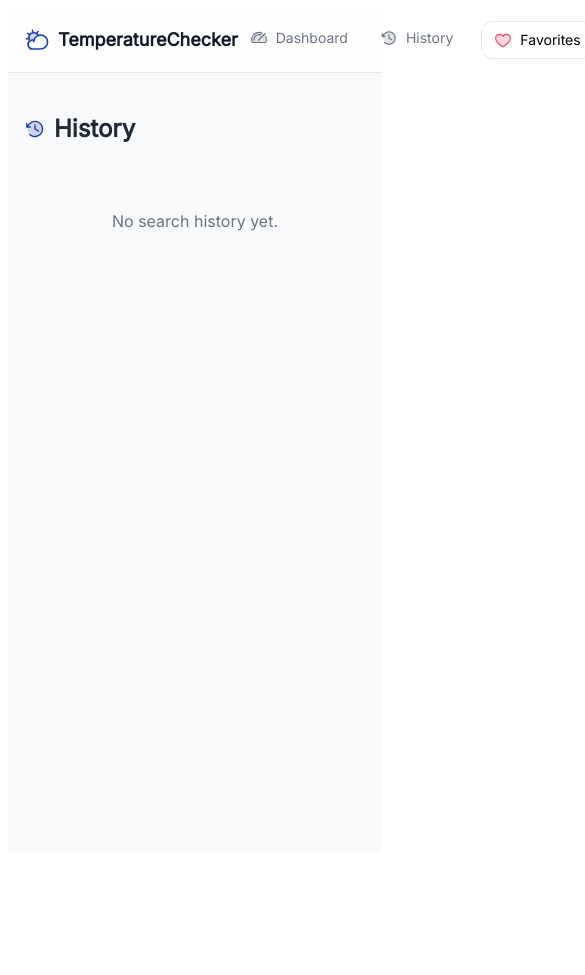
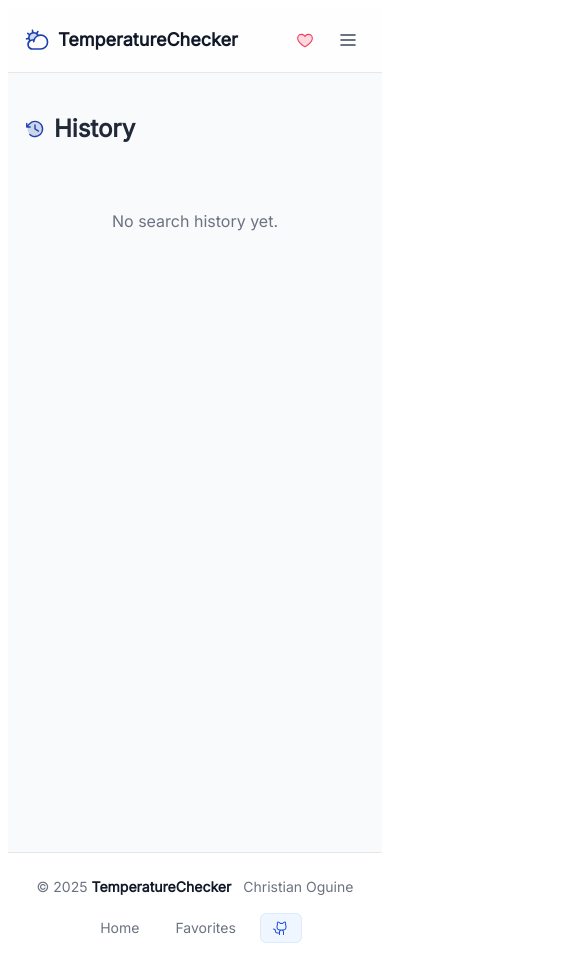
Before and after one commit to christian-oguine/frontend-temperature-app, a Nuxt app: page /history in a window 390 px wide. Shown: the whole page, 585 px wide, since content can reach past the window. Before the commit the page ends 860 px from the top, so only its background shows below. Built offline with nearby package versions, Linux system fonts and the light colour scheme.

Commit message:
refactor: update README with app features and tech stack; enhance AppFooter and AppHeader for better navigation; add mobile menu to AppHeader; include AppFooter in history page

```diff
--- a/app/components/AppFooter.vue
+++ b/app/components/AppFooter.vue
@@ -1,22 +1,39 @@
 <template>
-    <div class="bg-white border-t border-gray-200">
-      <div class="mx-auto max-w-3xl px-4 sm:px-6 lg:px-8 py-6 flex flex-col sm:flex-row items-center justify-between gap-3 text-sm text-textSecondary">
-  <div>&copy; {{ year }} Temperature Checker App</div>
-        <div class="flex items-center gap-4">
-          <NuxtLink to="/" class="hover:underline">Home</NuxtLink>
-          <NuxtLink to="/favorites" class="hover:underline">Favorites</NuxtLink>
-          <a
-            href="https://github.com/christian-oguine"
-            target="_blank"
-            rel="noopener"
-            class="inline-flex items-center gap-2 px-3 py-1 rounded-md bg-blue-50 text-blue-700 border border-blue-100 hover:bg-blue-100"
-          >
-            GitHub
-          </a>
+  <footer class="bg-white border-t border-gray-200">
+    <div class="mx-auto max-w-3xl px-4 sm:px-6 lg:px-8 py-6 flex flex-col sm:flex-row items-center justify-between gap-4 text-sm text-textSecondary">
+      <div class="flex items-center gap-3">
+        <div class="text-sm">
+          &copy; {{ year }} <span class="font-semibold text-textPrimary">TemperatureChecker</span>
         </div>
+        <span class="hidden sm:inline text-textSecondary"> | </span>
+        <a
+          href="https://github.com/christian-oguine"
+          target="_blank"
+          rel="noopener"
+          class="text-textSecondary hover:underline"
+        >
+          Christian Oguine
+        </a>
+      </div>
+
+      <div class="flex items-center gap-3">
+        <NuxtLink to="/" class="px-3 py-1 rounded-md hover:bg-gray-50">Home</NuxtLink>
+        <NuxtLink to="/favorites" class="px-3 py-1 rounded-md hover:bg-gray-50">Favorites</NuxtLink>
+
+        <a
+          href="https://github.com/christian-oguine/frontend-temperature-app"
+          target="_blank"
+          rel="noopener"
+          class="inline-flex items-center gap-2 px-3 py-1.5 rounded-md bg-blue-50 text-blue-700 border border-blue-100 hover:bg-blue-100 focus:outline-none focus:ring-2 focus:ring-blue-100"
+          aria-label="Open GitHub profile"
+          title="View on GitHub"
+        >
+          <Icon name="ph:github-logo" size="16" />
+          <span class="hidden sm:inline">GitHub</span>
+        </a>
       </div>
     </div>
-
+  </footer>
 </template>
 
 <script setup lang="ts">
@@ -24,5 +41,4 @@ const year = new Date().getFullYear()
 </script>
 
 <style scoped>
-
 </style>
--- a/app/components/AppHeader.vue
+++ b/app/components/AppHeader.vue
@@ -1,5 +1,5 @@
 <template>
-  <div class="sticky top-0 z-50 w-full bg-white/80 backdrop-blur border-b border-gray-200">
+  <header class="sticky top-0 z-50 w-full bg-white/80 backdrop-blur border-b border-gray-200">
     <div class="mx-auto max-w-7xl px-4 sm:px-6 lg:px-8">
       <div class="flex h-16 items-center justify-between">
         <!-- Logo -->
@@ -8,13 +8,13 @@
           <span class="font-semibold text-lg text-textPrimary font-inter">TemperatureChecker</span>
         </NuxtLink>
 
-        <!--  Nav -->
-        <nav class="flex items-center gap-2">
+        <!-- Desktop nav -->
+        <nav class="hidden sm:flex items-center gap-2">
           <NuxtLink
             v-for="item in navItems"
             :key="item.label"
             :to="item.to"
-            class="px-3 py-2 rounded-xl text-sm font-medium text-textSecondary hover:text-textPrimary hover:bg-gray-100 transition"
+            class="px-3 py-2 rounded-md text-sm font-medium text-textSecondary hover:text-textPrimary hover:bg-gray-100 transition"
           >
             <span class="inline-flex items-center gap-2">
               <Icon :name="item.icon" size="18" />
@@ -22,14 +22,13 @@
             </span>
           </NuxtLink>
 
-          <!-- Favorites -->
           <NuxtLink
             to="/favorites"
-            class="relative ml-2 inline-flex items-center gap-2 rounded-xl border border-gray-200 px-3 py-2 text-sm font-medium hover:bg-gray-50 transition"
+            class="relative ml-2 inline-flex items-center gap-2 rounded-md border border-gray-200 px-3 py-2 text-sm font-medium hover:bg-gray-50 transition"
             aria-label="Open favorites"
           >
             <Icon name="ph:heart-duotone" size="18" class="text-rose-500" />
-            <span>Favorites</span>
+            <span class="hidden sm:inline">Favorites</span>
             <span
               v-if="favoritesCount"
               class="absolute -right-1.5 -top-1.5 inline-flex h-5 min-w-[1.25rem] items-center justify-center rounded-full bg-rose-500 px-1 text-xs font-bold text-white shadow"
@@ -38,13 +37,65 @@
             </span>
           </NuxtLink>
         </nav>
+
+        <!-- Mobile actions -->
+        <div class="flex items-center gap-2 sm:hidden">
+          <!-- compact favorites icon -->
+          <NuxtLink to="/favorites" class="inline-flex items-center p-2 rounded-md hover:bg-gray-100" aria-label="Favorites">
+            <Icon name="ph:heart-duotone" size="18" class="text-rose-500" />
+            <span v-if="favoritesCount" class="ml-1 inline-flex items-center justify-center rounded-full bg-rose-500 px-1 text-xs font-bold text-white">{{ favoritesCount }}</span>
+          </NuxtLink>
+
+          <!-- hamburger -->
+          <button
+            type="button"
+            @click="menuOpen = !menuOpen"
+            :aria-expanded="menuOpen.toString()"
+            aria-controls="mobile-menu"
+            class="inline-flex items-center justify-center p-2 rounded-md text-textSecondary hover:bg-gray-100 focus:outline-none focus:ring-2 focus:ring-primary"
+          >
+            <span class="sr-only">Open main menu</span>
+            <Icon v-if="!menuOpen" name="ph:list-bold" size="20" />
+            <Icon v-else name="ph:x-bold" size="20" />
+          </button>
+        </div>
       </div>
     </div>
-  </div>
+
+    <!-- Mobile menu (stacked) -->
+    <transition name="fade">
+      <div v-if="menuOpen" id="mobile-menu" class="sm:hidden border-t border-gray-100 bg-white">
+        <div class="mx-auto max-w-7xl px-4 sm:px-6 lg:px-8 py-3">
+          <div class="flex flex-col gap-1">
+            <NuxtLink
+              v-for="item in navItems"
+              :key="item.label + '-mobile'"
+              :to="item.to"
+              @click="menuOpen = false"
+              class="w-full text-left px-3 py-2 rounded-md text-sm font-medium text-textSecondary hover:text-textPrimary hover:bg-gray-50"
+            >
+              <span class="inline-flex items-center gap-2">
+                <Icon :name="item.icon" size="16" />
+                {{ item.label }}
+              </span>
+            </NuxtLink>
+
+            <NuxtLink to="/favorites" @click="menuOpen = false" class="w-full text-left px-3 py-2 rounded-md text-sm font-medium text-textSecondary hover:text-textPrimary hover:bg-gray-50">
+              <span class="inline-flex items-center gap-2">
+                <Icon name="ph:heart-duotone" size="16" class="text-rose-500" />
+                Favorites
+                <span v-if="favoritesCount" class="ml-auto inline-flex items-center justify-center rounded-full bg-rose-500 px-2 text-xs font-bold text-white">{{ favoritesCount }}</span>
+              </span>
+            </NuxtLink>
+          </div>
+        </div>
+      </div>
+    </transition>
+  </header>
 </template>
 
 <script setup lang="ts">
-import { computed, onMounted } from 'vue'
+import { computed, onMounted, ref } from 'vue'
 import { useFavoritesStore } from '../../stores/favorites'
 
 const navItems = [
@@ -56,4 +107,5 @@ const fav = useFavoritesStore()
 onMounted(() => fav.load())
 
 const favoritesCount = computed(() => fav.count)
+const menuOpen = ref(false)
 </script>
--- a/app/pages/history.vue
+++ b/app/pages/history.vue
@@ -62,6 +62,8 @@
       </ul>
     </main>
   </div>
+<AppFooter />
+
 </template>
 
 <script setup lang="ts">
```
Also changed, not shown: 1 other file (tests, documents, lock files or other folders).
